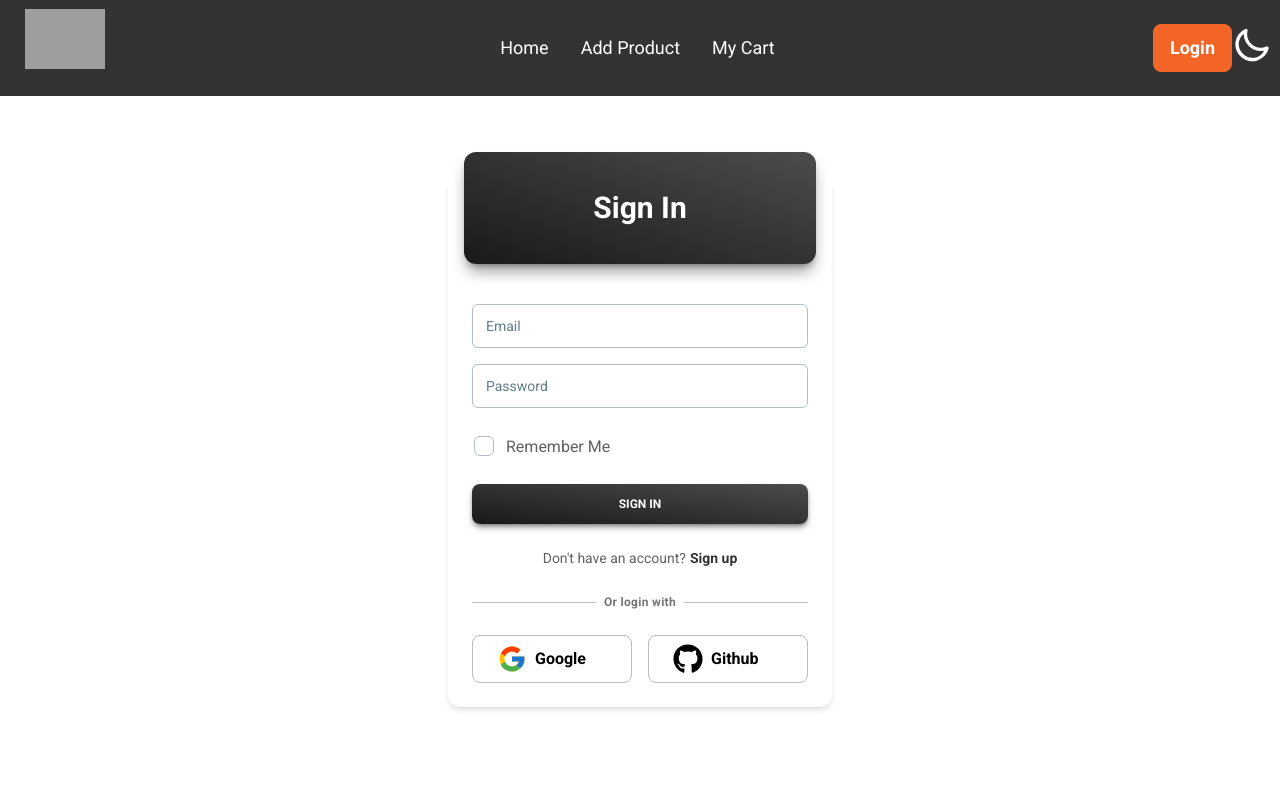
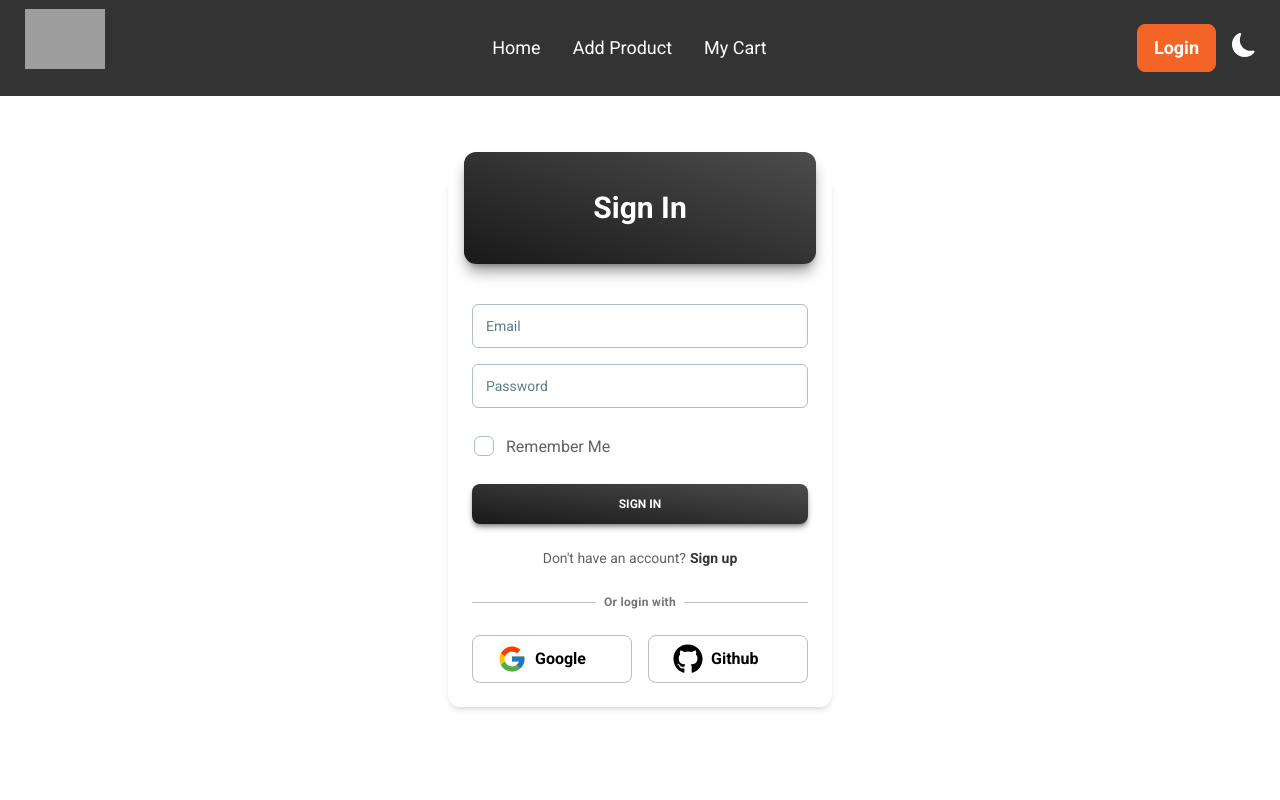
Before and after one commit to sovonbd/brand-shop-client-10, a React (Vite) app: page /login in a window 1280 px wide. Shown: the top 800 px of the page. Built offline with nearby package versions, Linux system fonts and the light colour scheme; no server answers; grey boxes are pictures that could not be loaded; a web font is replaced by a local one.

Commit message:
updated the theme icon code

```diff
--- a/src/components/dealItem/DealItem.jsx
+++ b/src/components/dealItem/DealItem.jsx
@@ -2,7 +2,7 @@ import { Link } from "react-router-dom";
 
 const DealItem = () => {
   return (
-    <div className="flex flex-col-reverse md:flex-row items-center lg:w-3/4 mx-auto justify-between px-4 lg:px-0 py-10 lg:py-20">
+    <div className="flex flex-col-reverse md:flex-row items-center lg:w-3/4 mx-auto justify-between px-4 lg:px-0 py-10 md:py-20">
       <div className="flex-1 text-center md:text-left">
         <h1 className="text-2xl lg:text-5xl font-semibold w-max mx-auto md:mx-0">
           Peperoni Pizza
--- a/src/components/navbar/navmenu/Navmenu.jsx
+++ b/src/components/navbar/navmenu/Navmenu.jsx
@@ -2,6 +2,8 @@ import { Link, NavLink } from "react-router-dom";
 import Logo from "../logo/Logo";
 import { useContext, useEffect, useState } from "react";
 import { AuthContext } from "../../../provider/AuthProvider";
+import { BiSun } from "react-icons/bi";
+import { BsFillMoonFill } from "react-icons/bs";
 
 const Navmenu = () => {
   const initialTheme = localStorage.getItem("theme") || "light";
@@ -125,24 +127,10 @@ const Navmenu = () => {
             </Link>
           )}
           <div>
-            <label className="swap swap-rotate">
+            <label className="swap swap-rotate px-4 text-2xl">
               <input type="checkbox" onChange={handleToggle} />
-
-              {/* sun icon */}
-              <svg
-                className="swap-on fill-current w-10 h-10"
-                xmlns="http://www.w3.org/2000/svg"
-                viewBox="0 0 24 24">
-                <path d="M5.64,17l-.71.71a1,1,0,0,0,0,1.41,1,1,0,0,0,1.41,0l.71-.71A1,1,0,0,0,5.64,17ZM5,12a1,1,0,0,0-1-1H3a1,1,0,0,0,0,2H4A1,1,0,0,0,5,12Zm7-7a1,1,0,0,0,1-1V3a1,1,0,0,0-2,0V4A1,1,0,0,0,12,5ZM5.64,7.05a1,1,0,0,0,.7.29,1,1,0,0,0,.71-.29,1,1,0,0,0,0-1.41l-.71-.71A1,1,0,0,0,4.93,6.34Zm12,.29a1,1,0,0,0,.7-.29l.71-.71a1,1,0,1,0-1.41-1.41L17,5.64a1,1,0,0,0,0,1.41A1,1,0,0,0,17.66,7.34ZM21,11H20a1,1,0,0,0,0,2h1a1,1,0,0,0,0-2Zm-9,8a1,1,0,0,0-1,1v1a1,1,0,0,0,2,0V20A1,1,0,0,0,12,19ZM18.36,17A1,1,0,0,0,17,18.36l.71.71a1,1,0,0,0,1.41,0,1,1,0,0,0,0-1.41ZM12,6.5A5.5,5.5,0,1,0,17.5,12,5.51,5.51,0,0,0,12,6.5Zm0,9A3.5,3.5,0,1,1,15.5,12,3.5,3.5,0,0,1,12,15.5Z" />
-              </svg>
-
-              {/* moon icon */}
-              <svg
-                className="swap-off fill-current w-10 h-10"
-                xmlns="http://www.w3.org/2000/svg"
-                viewBox="0 0 24 24">
-                <path d="M21.64,13a1,1,0,0,0-1.05-.14,8.05,8.05,0,0,1-3.37.73A8.15,8.15,0,0,1,9.08,5.49a8.59,8.59,0,0,1,.25-2A1,1,0,0,0,8,2.36,10.14,10.14,0,1,0,22,14.05,1,1,0,0,0,21.64,13Zm-9.5,6.69A8.14,8.14,0,0,1,7.08,5.22v.27A10.15,10.15,0,0,0,17.22,15.63a9.79,9.79,0,0,0,2.1-.22A8.11,8.11,0,0,1,12.14,19.73Z" />
-              </svg>
+              <BiSun className="swap-on"></BiSun>
+              <BsFillMoonFill className="swap-off"></BsFillMoonFill>
             </label>
           </div>
         </div>
```
